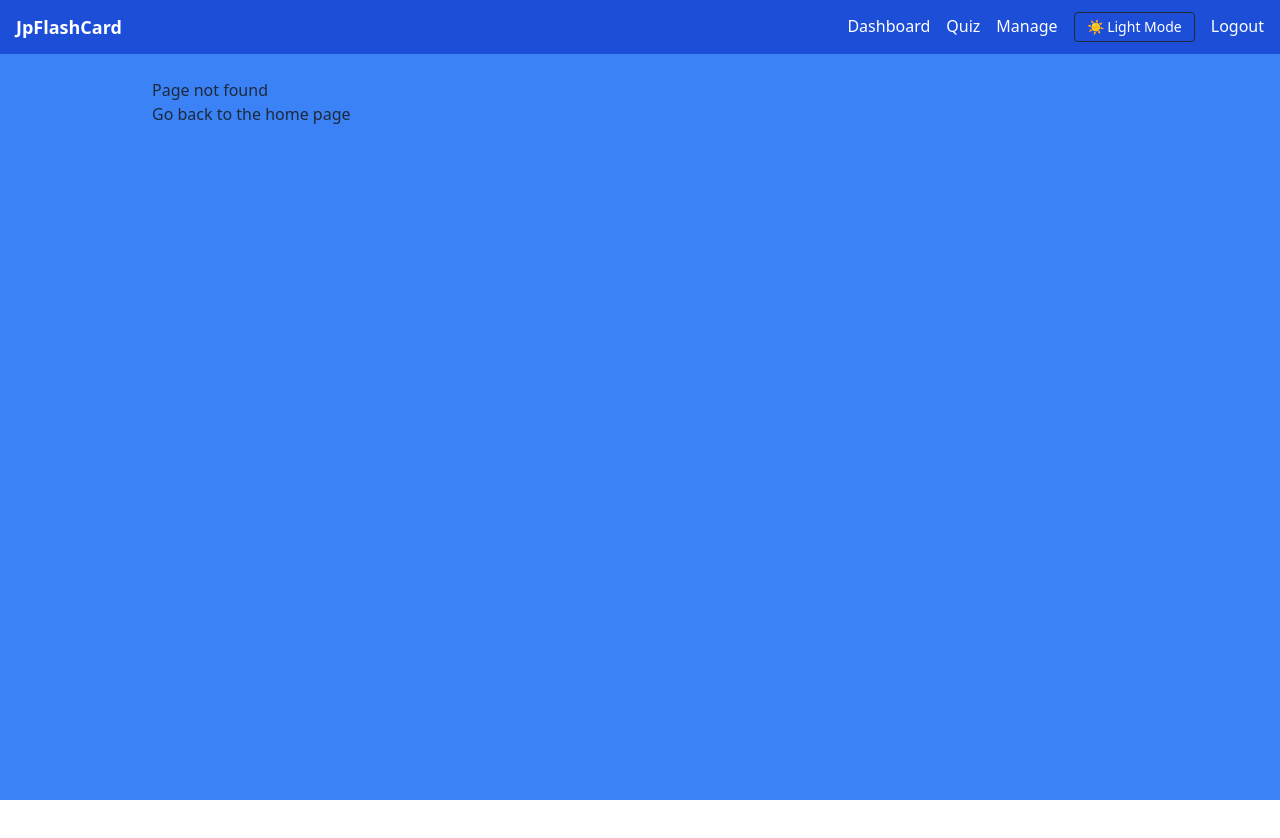
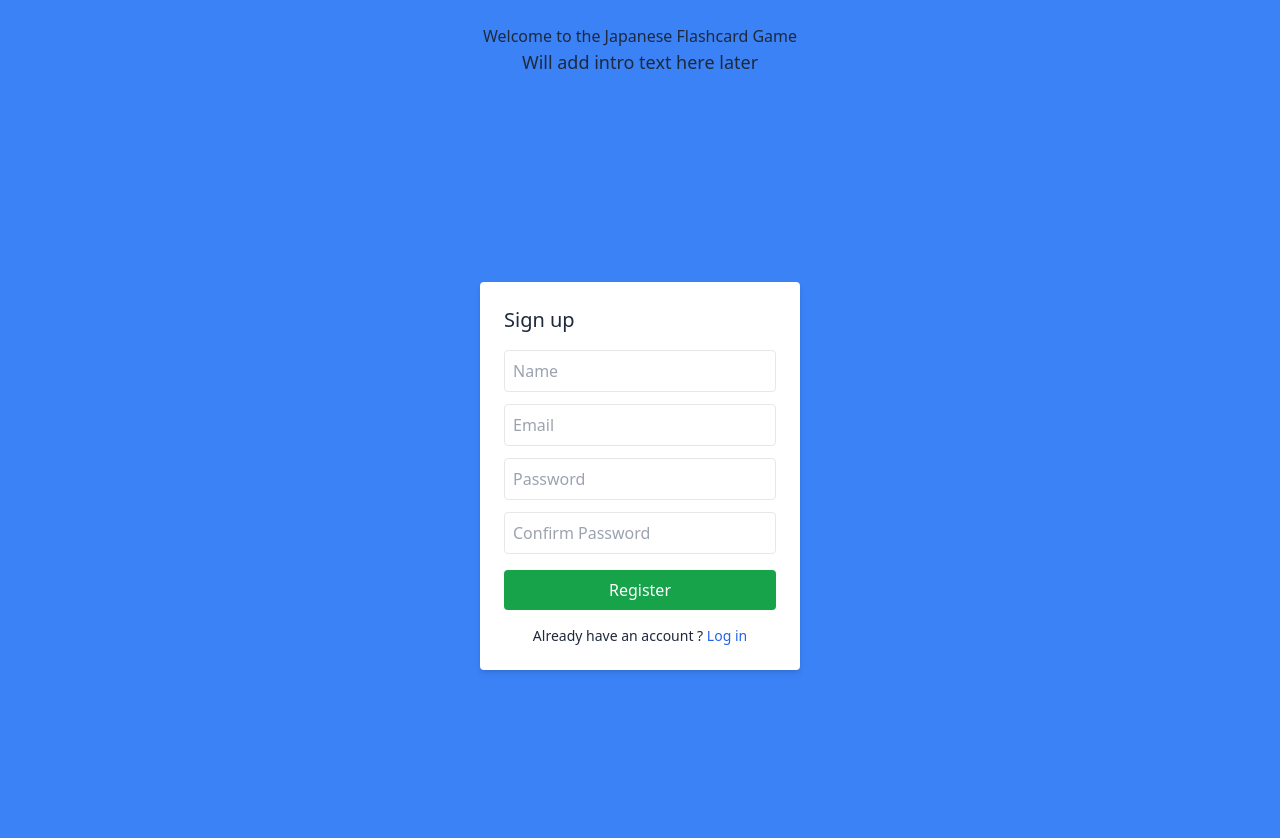
Before and after one commit to J0hn316/JpFlashCardApp, a Vue app: page /register in a window 1280 px wide. Before the commit this address had no page. Shown: the top 838 px of the page. Before the commit the page ends 800 px from the top, so only its background shows below. Built offline with nearby package versions, Linux system fonts and the light colour scheme; no server answers.

Commit message:
Refactor code in various components and pages to fix typos and inconsistencies in property names and variable names.

```diff
--- a/src/App.vue
+++ b/src/App.vue
@@ -18,5 +18,7 @@ import GlobalLayout from '@/layout/GlobalLayout.vue'
 
 const route = useRoute()
 
-const showNavbar = computed(() => route.path !== '/')
+const showNavbar = computed(
+  () => route.path !== '/' && route.path !== '/login' && route.path !== '/register',
+)
 </script>
--- a/src/components/AddWordForm.vue
+++ b/src/components/AddWordForm.vue
@@ -5,22 +5,23 @@
       class="mb-6 p-4 bg-white border rounded shadow dark:bg-gray-700 dark:border-gray-600 transition"
     >
       <h3 class="text-lg font-semibold mb-2 dark:text-white">Add New Word</h3>
-
+      <!-- English -->
       <div class="grid gap-4 grid-cols-1 md:grid-cols-2">
         <div>
           <label class="block text-sm font-medium dark:text-gray-300">English</label>
           <input
-            v-model="form.English"
+            v-model="form.english"
             type="text"
             class="w-full border p-2 rounded dark:bg-gray-800 dark:text-white"
           />
-          <p v-if="errors.English" class="text-sm text-red-600 mt-1">{{ errors.English }}</p>
+          <p v-if="errors.english" class="text-sm text-red-600 mt-1">{{ errors.english }}</p>
         </div>
 
+        <!-- Unit -->
         <div>
           <label class="block text-sm font-medium dark:text-gray-300">Unit</label>
           <select
-            v-model="form.Unit"
+            v-model="form.unit"
             class="w-full border p-2 rounded dark:bg-gray-800 dark:text-white"
           >
             <option disabled value="">-- Select a unit --</option>
@@ -28,30 +29,31 @@
               {{ unit }}
             </option>
           </select>
-          <p v-if="errors.Unit" class="text-sm text-red-600 mt-1">{{ errors.Unit }}</p>
+          <p v-if="errors.unit" class="text-sm text-red-600 mt-1">{{ errors.unit }}</p>
         </div>
 
+        <!-- Japanese -->
         <div>
           <label class="block text-sm font-medium dark:text-gray-300">Japanese</label>
           <input
-            v-model="form.JP.Japanese"
+            v-model="form.japanese"
             type="text"
             class="w-full border p-2 rounded dark:bg-gray-800 dark:text-white"
           />
-          <p v-if="errors.Japanese" class="text-sm text-red-600 mt-1">{{ errors.Japanese }}</p>
+          <p v-if="errors.japanese" class="text-sm text-red-600 mt-1">{{ errors.japanese }}</p>
         </div>
 
+        <!-- Romaji -->
         <div>
           <label class="block text-sm font-medium dark:text-gray-300">Romaji</label>
           <input
-            v-model="form.JP.Romaji"
+            v-model="form.romaji"
             type="text"
             class="w-full border p-2 rounded dark:bg-gray-800 dark:text-white"
           />
-          <p v-if="errors.Romaji" class="text-sm text-red-600 mt-1">{{ errors.Romaji }}</p>
+          <p v-if="errors.romaji" class="text-sm text-red-600 mt-1">{{ errors.romaji }}</p>
         </div>
       </div>
-
       <div class="mt-4 flex gap-2">
         <button
           @click="submit"
@@ -76,25 +78,26 @@ import { ref, watch, defineProps, defineEmits } from 'vue'
 const props = defineProps({
   visible: Boolean,
   selectedUnit: String,
-  availableUnits: Array,
+  availableUnits: {
+    type: Array,
+    default: () => [],
+  },
 })
 const emit = defineEmits(['submit', 'cancel'])
 const errors = ref({})
 
 const form = ref({
-  English: '',
-  Unit: '',
-  JP: {
-    Japanese: '',
-    Romaji: '',
-  },
+  english: '',
+  unit: '',
+  japanese: '',
+  romaji: '',
 })
 
 watch(
   () => props.visible,
   (isVisible) => {
     if (isVisible) {
-      form.value.Unit = props.selectedUnit || ''
+      form.value.unit = props.selectedUnit || ''
       errors.value = {}
     } else {
       reset()
@@ -104,10 +107,10 @@ watch(
 
 const validate = () => {
   errors.value = {}
-  if (!form.value.English.trim()) errors.value.English = 'Required'
-  if (!form.value.Unit.trim()) errors.value.Unit = 'Required'
-  if (!form.value.JP.Japanese.trim()) errors.value.Japanese = 'Required'
-  if (!form.value.JP.Romaji.trim()) errors.value.Romaji = 'Required'
+  if (!form.value.english.trim()) errors.value.english = 'Required'
+  if (!form.value.unit.trim()) errors.value.unit = 'Required'
+  if (!form.value.japanese.trim()) errors.value.japanese = 'Required'
+  if (!form.value.romaji.trim()) errors.value.romaji = 'Required'
   return Object.keys(errors.value).length === 0
 }
 
@@ -117,15 +120,8 @@ const submit = () => {
   reset()
 }
 
-const reset = () => {
-  form.value = {
-    English: '',
-    Unit: '',
-    JP: {
-      Japanese: '',
-      Romaji: '',
-    },
-  }
+function reset() {
+  form.value = { english: '', unit: '', japanese: '', romaji: '' }
   errors.value = {}
 }
 </script>
--- a/src/components/EditWordForm.vue
+++ b/src/components/EditWordForm.vue
@@ -1,11 +1,13 @@
 <template>
   <Transition name="fade-slide" appear>
     <div
+      v-if="word"
       ref="formRef"
       class="mt-6 p-4 bg-white border rounded shadow transition dark:bg-gray-700 dark:border-gray-600"
     >
       <h3 class="text-lg font-semibold mb-2 dark:text-white">Editing Word</h3>
       <div class="grid gap-4 grid-cols-1 md:grid-cols-2">
+        <!-- English -->
         <div>
           <label class="block text-sm font-medium dark:text-gray-300">English</label>
           <input
@@ -15,15 +17,20 @@
           />
           <p v-if="errors.english" class="text-sm text-red-600 mt-1">{{ errors.english }}</p>
         </div>
+        <!-- Unit -->
         <div>
           <label class="block text-sm font-medium dark:text-gray-300">Unit</label>
-          <input
+          <select
             v-model="form.unit"
-            type="text"
             class="w-full border p-2 rounded dark:bg-gray-800 dark:text-white"
-          />
+          >
+            <option disabled value="">-- Select a unit --</option>
+            <option v-for="unit in availableUnits" :key="unit" :value="unit">{{ unit }}</option>
+          </select>
+
           <p v-if="errors.unit" class="text-sm text-red-600 mt-1">{{ errors.unit }}</p>
         </div>
+        <!-- Japanese -->
         <div>
           <label class="block text-sm font-medium dark:text-gray-300">Japanese</label>
           <input
@@ -35,6 +42,7 @@
             {{ errors.japanese }}
           </p>
         </div>
+        <!-- Romaji -->
         <div>
           <label class="block text-sm font-medium dark:text-gray-300">Romaji</label>
           <input
@@ -68,8 +76,14 @@
 import { ref, watch, defineProps, defineEmits, nextTick } from 'vue'
 
 const props = defineProps({
-  visible: Boolean,
-  word: Object,
+  word: {
+    type: Object,
+    default: null,
+  },
+  availableUnits: {
+    type: Array,
+    default: () => [],
+  },
 })
 
 const errors = ref({})
@@ -77,11 +91,33 @@ const formRef = ref(null)
 
 const emit = defineEmits(['submit', 'cancel'])
 
+// Local form state mirrors props.word
 const form = ref({
-  English: '',
-  Unit: '',
-  JP: { Japanese: '', Romaji: '' },
+  id: null,
+  english: '',
+  unit: '',
+  japanese: '',
+  romaji: '',
 })
+
+watch(
+  () => props.word,
+  async (newWord) => {
+    if (newWord) {
+      form.value = {
+        id: newWord.id,
+        english: newWord.english,
+        unit: newWord.unit,
+        japanese: newWord.japanese,
+        romaji: newWord.romaji,
+      }
+      errors.value = {}
+      await nextTick()
+      formRef.value?.scrollIntoView({ behavior: 'smooth' })
+    }
+  },
+  { immediate: true },
+)
 
 const validate = () => {
   errors.value = {}
@@ -94,46 +130,7 @@ const validate = () => {
 
 const submit = () => {
   if (!validate()) return
+  // emit the entire flat object (including id) back up
   emit('submit', { ...form.value })
 }
-
-// Reset form when a new word is passed in
-watch(
-  () => props.word,
-  (newWord) => {
-    if (newWord) {
-      form.value = {
-        English: newWord.english,
-        Unit: newWord.unit,
-        JP: {
-          Japanese: newWord.japanese,
-          Romaji: newWord.romaji,
-        },
-      }
-      errors.value = {}
-    }
-  },
-  { immediate: true },
-)
-
-watch(
-  () => props.word,
-  async (newWord) => {
-    if (newWord) {
-      form.value = {
-        English: newWord.english,
-        Unit: newWord.unit,
-        JP: {
-          Japanese: newWord.japanese,
-          Romaji: newWord.romaji,
-        },
-      }
-      errors.value = {}
-
-      await nextTick()
-      formRef.value?.scrollIntoView({ behavior: 'smooth' })
-    }
-  },
-  { immediate: true },
-)
 </script>
--- a/src/components/PaginationControls.vue
+++ b/src/components/PaginationControls.vue
@@ -1,7 +1,7 @@
 <template>
   <div class="mt-4 flex justify-between items-center text-gray-800 dark:text-white">
     <button
-      @click="pageChange"
+      @click="goPrev"
       :disabled="currentPage === 1"
       class="bg-gray-300 px-4 py-2 rounded dark:bg-gray-600 disabled:opacity-50"
     >
@@ -9,7 +9,7 @@
     </button>
     <span>Page {{ currentPage }} of {{ lastPage }}</span>
     <button
-      @click="pageChange"
+      @click="goNext"
       :disabled="currentPage === lastPage"
       class="bg-gray-300 px-4 py-2 rounded dark:bg-gray-600 disabled:opacity-50"
     >
@@ -19,11 +19,28 @@
 </template>
 
 <script setup>
-defineProps({
-  currentPage: Number,
-  lastPage: Number,
-  pageChange: Function,
+const props = defineProps({
+  currentPage: {
+    type: Number,
+    required: true,
+  },
+  lastPage: {
+    type: Number,
+    required: true,
+  },
 })
 
-defineEmits(['prev', 'next'])
+const emit = defineEmits(['page-changed'])
+
+const goPrev = () => {
+  if (props.currentPage > 1) {
+    emit('page-changed', props.currentPage - 1)
+  }
+}
+
+const goNext = () => {
+  if (props.currentPage < props.lastPage) {
+    emit('page-changed', props.currentPage + 1)
+  }
+}
 </script>
--- a/src/pages/UserLogin.vue
+++ b/src/pages/LoginPage.vue
@@ -24,6 +24,12 @@
       >
         Login
       </button>
+      <p class="mt-4 text-sm">
+        Don't have an account ?
+        <router-link to="/register" class="text-blue-600 hover:underline ml-1">
+          Sign up
+        </router-link>
+      </p>
     </form>
   </div>
 </template>
@@ -39,12 +45,12 @@ const password = ref('')
 const router = useRouter()
 const toast = useToast()
 
-const API_BASE = import.meta.env.VITE_API_URL || 'http://127.0.0.1:8000'
+axios.defaults.baseURL = import.meta.env.VITE_API_URL || 'http://127.0.0.1:8000/api'
 
 const handleLogin = async () => {
   try {
     const res = await axios.post(
-      `${API_BASE}/api/login`,
+      '/login',
       { email: email.value, password: password.value },
       { headers: { Accept: 'application/json', 'Content-Type': 'application/json' } },
     )
--- a/src/pages/ManageWords.vue
+++ b/src/pages/ManageWordsPage.vue
@@ -42,7 +42,14 @@
         </button>
 
         <!-- Add Word Form -->
-        <AddWordForm v-if="showAddForm" @submit="createWord" @cancel="showAddForm = false" />
+        <AddWordForm
+          v-if="showAddForm"
+          :visible="showAddForm"
+          :selected-unit="unit"
+          :available-units="availableUnits"
+          @submit="createWord"
+          @cancel="() => (showAddForm = false)"
+        />
 
         <!-- Words Table -->
         <WordsTable
@@ -53,14 +60,19 @@
           @delete="deleteWord"
         />
         <PaginationControls
-          :currentPage="pagination.current_page"
-          :lastPage="pagination.last_page"
-          @pageChange="onPageChange"
+          :current-page="pagination.current_page"
+          :last-page="pagination.last_page"
+          @page-changed="onPageChange"
           class="mt-4"
         />
         <!-- Edit Word Form -->
         <div v-if="editingWord" class="mt-6">
-          <EditWordForm :word="editingWord" @submit="updateWord" @cancel="editingWord = null" />
+          <EditWordForm
+            :word="editingWord"
+            :available-units="availableUnits"
+            @submit="updateWord"
+            @cancel="editingWord = null"
+          />
         </div>
       </div>
     </div>
@@ -109,19 +121,16 @@ const pagination = reactive({
 const words = ref([])
 const availableUnits = ref([])
 
-// Fetch units by loading page 1 (we only need unique unit list)
 const fetchUnits = async () => {
   try {
-    const { data } = await axios.get(`/words/${unit.value}`, {
-      params: { per_page: pagination.per_page },
-    })
-    const units = data.data.map((word) => word.unit)
+    const { data } = await axios.get('/units')
+    const filtered = data.filter((unit) => unit && unit.trim() !== '')
 
-    availableUnits.value = Array.from(new Set(units))
-    unit.value = availableUnits.value[0] || '1'
+    availableUnits.value = filtered
+    unit.value = filtered[0] || ''
   } catch (err) {
     toast.error('Failed to load units.')
-    console.error(err)
+    console.error('❌ fetchUnits error:', err.response || err)
   }
 }
 
@@ -204,6 +213,7 @@ const updateWord = async (updated) => {
   }
 }
 
+// Delete
 const deleteWord = async (word) => {
   if (!confirm(`Delete "${word.english}"?`)) return
   try {
--- /dev/null
+++ b/src/pages/RegisterPage.vue
@@ -0,0 +1,102 @@
+<template>
+  <div class="flex flex-col items-center justify-center">
+    <h1>Welcome to the Japanese Flashcard Game</h1>
+    <p class="text-lg">Will add intro text here later</p>
+  </div>
+  <div class="min-h-screen flex items-center justify-center dark:bg-gray-900">
+    <form
+      @submit.prevent="handleRegister"
+      class="bg-white p-6 rounded shadow-md w-80 dark:bg-gray-800 dark:text-white"
+    >
+      <h2 class="text-xl mb-4">Sign up</h2>
+
+      <input
+        v-model="name"
+        type="text"
+        placeholder="Name"
+        class="w-full p-2 border rounded mb-3 dark:bg-gray-700 dark:border-gray-600"
+      />
+
+      <input
+        v-model="email"
+        type="email"
+        placeholder="Email"
+        class="w-full p-2 border rounded mb-3 dark:bg-gray-700 dark:border-gray-600"
+      />
+
+      <input
+        v-model="password"
+        type="password"
+        placeholder="Password"
+        class="w-full p-2 border rounded mb-3 dark:bg-gray-700 dark:border-gray-600"
+      />
+
+      <input
+        v-model="password_confirmation"
+        type="password"
+        placeholder="Confirm Password"
+        class="w-full p-2 border rounded mb-4 dark:bg-gray-700 dark:border-gray-600"
+      />
+
+      <button
+        type="submit"
+        class="w-full bg-green-600 text-white p-2 rounded hover:bg-green-700 transition"
+      >
+        Register
+      </button>
+      <p class="mt-4 text-center text-sm">
+        Already have an account ?
+        <router-link to="login" class="text-blue-600 hover:underline">Log in</router-link>
+      </p>
+    </form>
+  </div>
+</template>
+
+<script setup>
+import { ref } from 'vue'
+import { useRouter } from 'vue-router'
+import { useToast } from 'vue-toastification'
+import axios from 'axios'
+
+const router = useRouter()
+const toast = useToast()
+const name = ref('')
+const email = ref('')
+const password = ref('')
+const password_confirm = ref('')
+
+axios.defaults.baseURL = import.meta.env.VITE_API_URL || 'http://127.0.0.1:8000/api'
+
+const handleRegister = async () => {
+  try {
+    const res = await axios.post(
+      '/register',
+      {
+        name: name.value,
+        email: email.value,
+        password: password.value,
+        password_confirm: password_confirm.value,
+      },
+      {
+        headers: {
+          Accept: 'application/json',
+        },
+      },
+    )
+
+    // Save token & redirect
+    localStorage.setItem('apiToken', res.data.token)
+    toast.success('Registration successful!')
+    router.push('/dashboard')
+  } catch (err) {
+    const msg =
+      err.response?.data?.message ||
+      Object.values(err.response?.data?.errors || {})
+        .flat()
+        .join(' ') ||
+      err.message
+    toast.error('Register failed: ' + msg)
+    console.error(err)
+  }
+}
+</script>
--- a/src/router/index.js
+++ b/src/router/index.js
@@ -1,10 +1,11 @@
 import { createRouter, createWebHistory } from 'vue-router'
 
-import UserLogin from '@/pages/UserLogin.vue'
-import UserDashboard from '@/pages/UserDashboard.vue'
-import FlashcardQuiz from '@/pages/FlashcardQuiz.vue'
-import ManageWords from '@/pages/ManageWords.vue'
-import NotFound from '@/pages/NotFound.vue'
+import Login from '@/pages/LoginPage.vue'
+import Register from '@/pages/RegisterPage.vue'
+import NotFound from '@/pages/NotFoundPage.vue'
+import Dashboard from '@/pages/DashboardPage.vue'
+import ManageWords from '@/pages/ManageWordsPage.vue'
+import FlashcardQuiz from '@/pages/FlashcardQuizPage.vue'
 
 import store from '@/store'
 
@@ -13,20 +14,30 @@ const router = createRouter({
   routes: [
     {
       path: '/',
-      name: 'login',
-      component: UserLogin,
+      name: 'Register',
+      component: Register,
+    },
+    {
+      path: '/register',
+      name: 'RegisterPage',
+      component: Register,
+    },
+    {
+      path: '/login',
+      name: 'Login',
+      component: Login,
     },
     {
       path: '/dashboard',
-      name: 'dashboard',
-      component: UserDashboard,
+      name: 'Dashboard',
+      component: Dashboard,
       meta: {
         requiresAuth: true,
       },
     },
     {
       path: '/quiz',
-      name: 'quiz',
+      name: 'Quiz',
       component: FlashcardQuiz,
       meta: {
         requiresAuth: true,
@@ -34,7 +45,7 @@ const router = createRouter({
     },
     {
       path: '/manage-words',
-      name: 'manage-words',
+      name: 'Manage-words',
       component: ManageWords,
       meta: {
         requiresAuth: true,
@@ -42,7 +53,7 @@ const router = createRouter({
     },
     {
       path: '/:notfound(.*)',
-      name: 'notfound',
+      name: 'Notfound',
       component: NotFound,
     },
   ],
```
Also changed, not shown: src/pages/DashboardPage.vue (renamed from src/pages/UserDashboard.vue), src/pages/FlashcardQuizPage.vue (renamed from src/pages/FlashcardQuiz.vue), src/pages/NotFoundPage.vue (renamed from src/pages/NotFound.vue).
